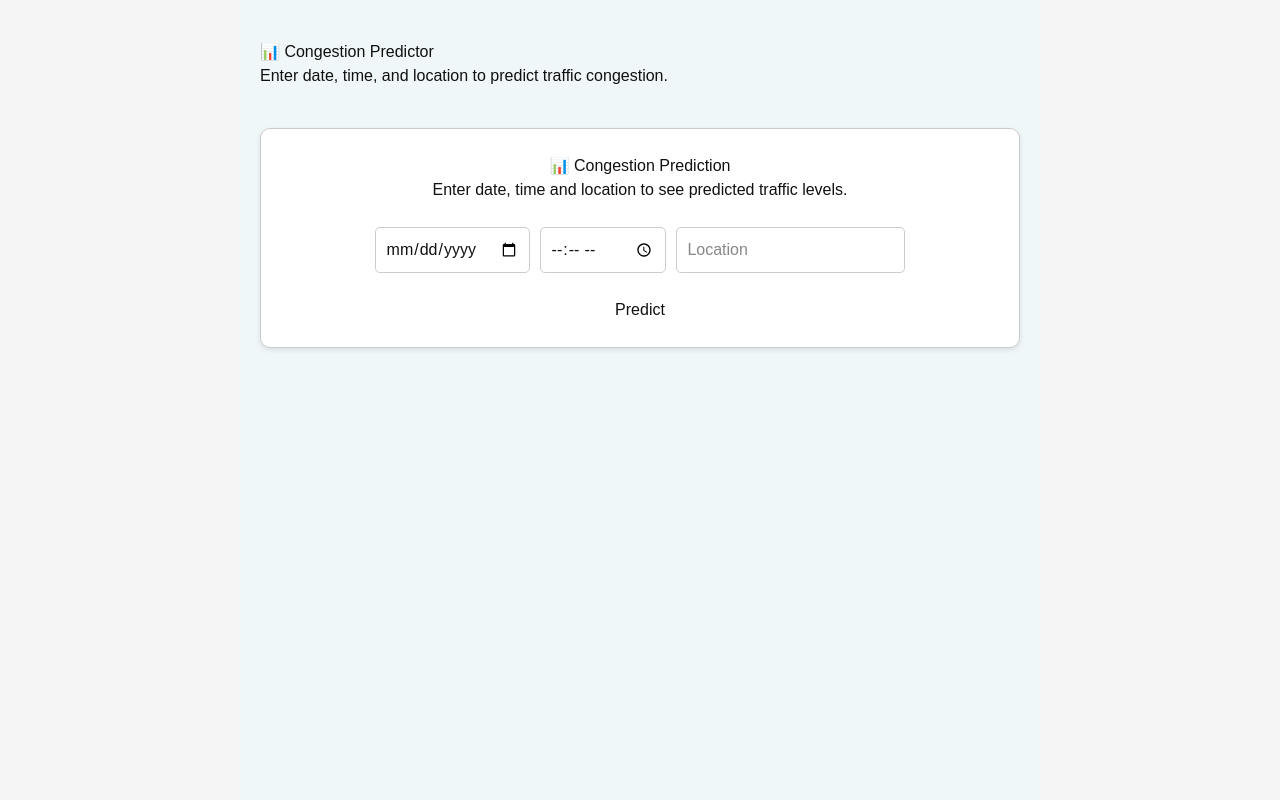
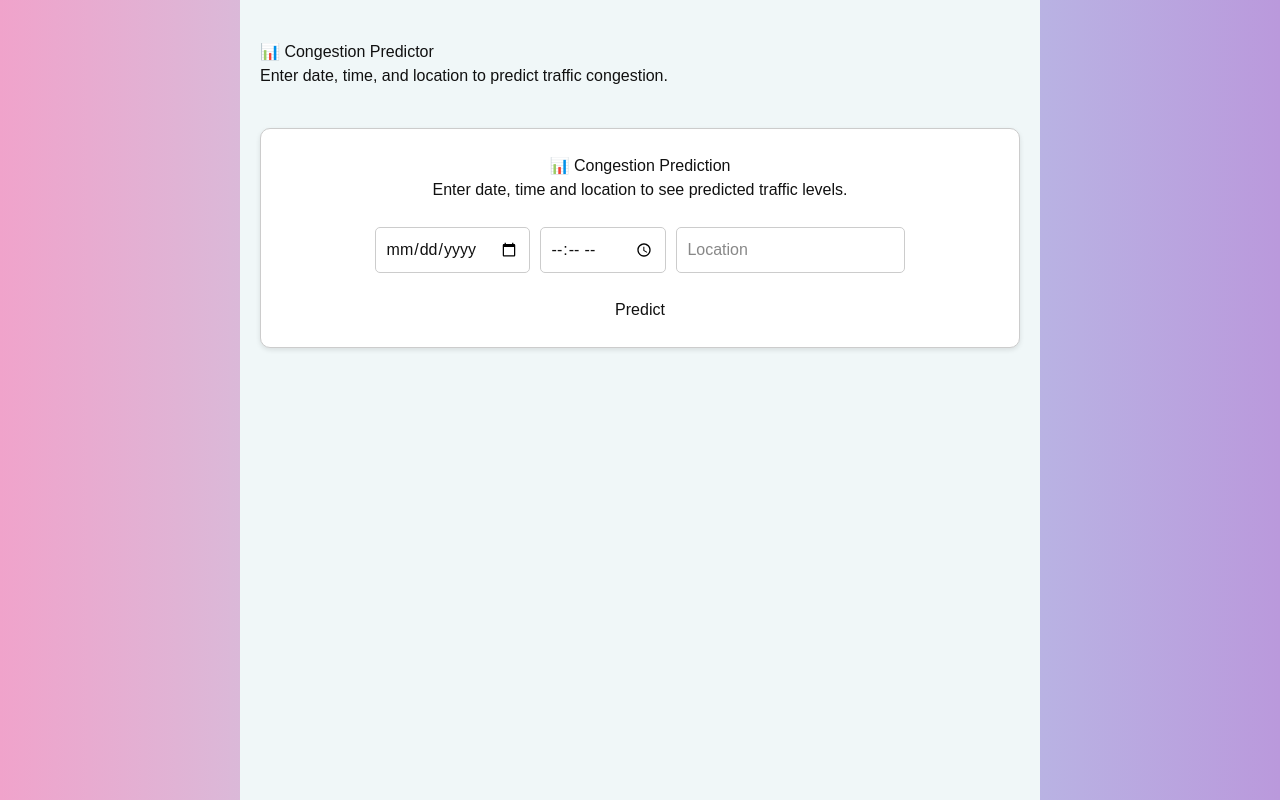
Before and after one commit to PujaRaj356/Test-app, a Next.js app: page /congestion in a window 1280 px wide. Built offline with nearby package versions, Linux system fonts and the light colour scheme.

Commit message:
final changes

```diff
--- a/src/pages/congestion.js
+++ b/src/pages/congestion.js
@@ -3,10 +3,12 @@
 
 export default function CongestionPage() {
   return (
+    <div className="simulator-page">
     <div className="page-container" style={{ backgroundColor: "#f0f7f8", minHeight: "100vh" }}>
       <h1>📊 Congestion Predictor</h1>
       <p>Enter date, time, and location to predict traffic congestion.</p>
       <CongestionPredictor />
     </div>
+    </div>
   );
 }
```
